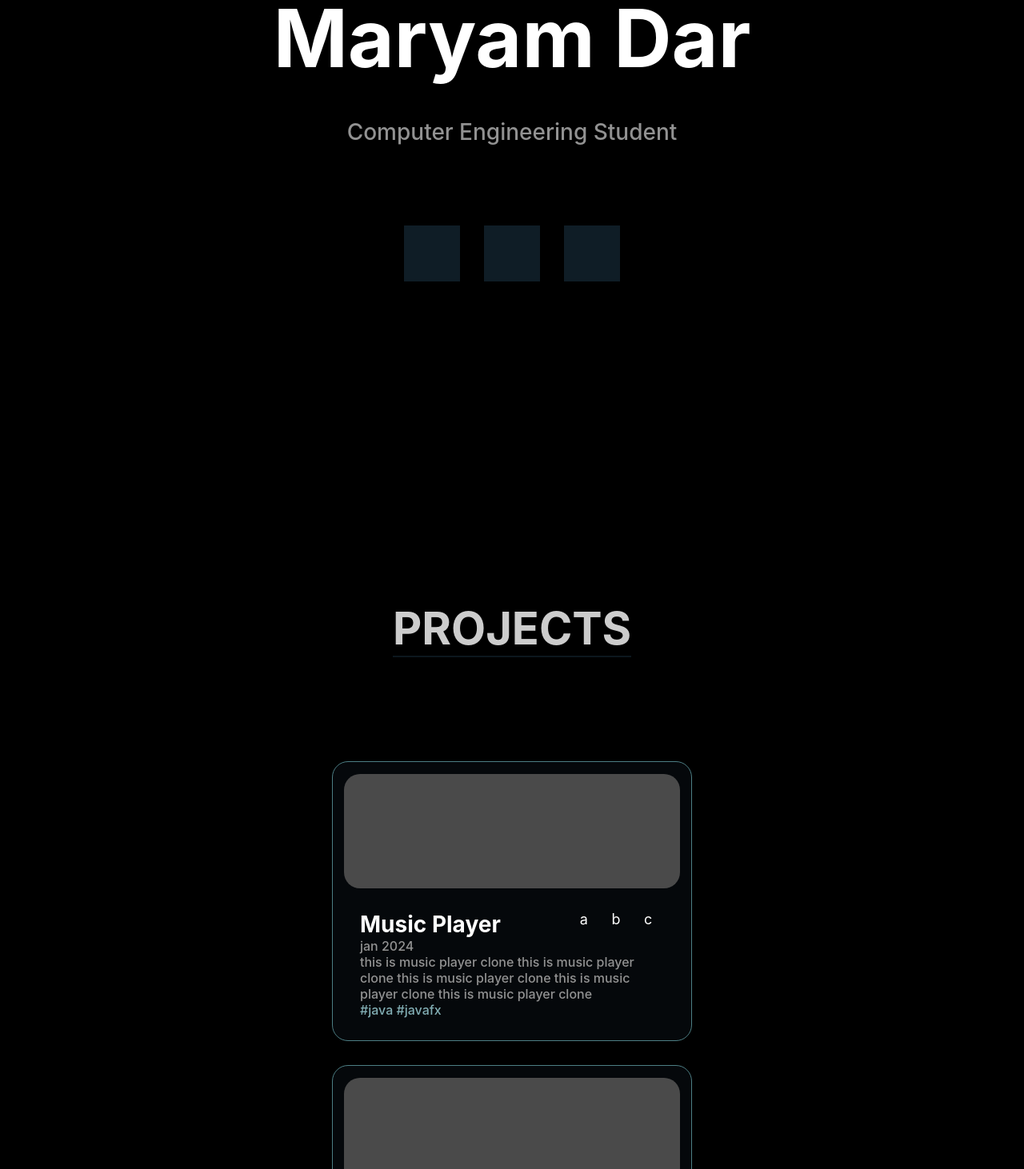
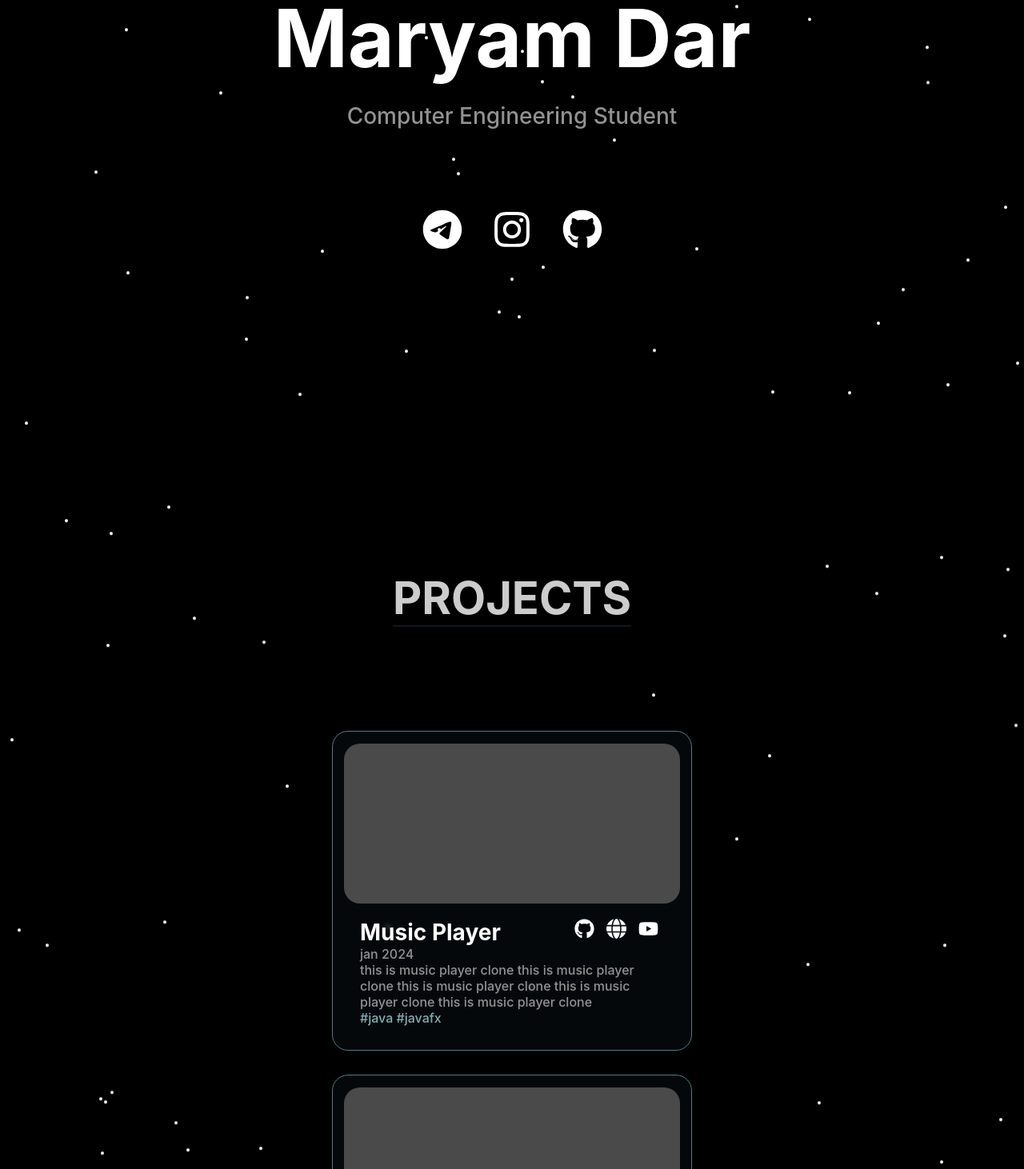
Before and after one commit to marydar/my-react-app, a React (Create React App) app: page / in a window 1280 px wide. Shown: the part 1208-2670 px from the top of the page at 80% size. Built offline with nearby package versions, Linux system fonts and the light colour scheme.

Commit message:
add icons from fontAwsome

```diff
--- a/package.json
+++ b/package.json
@@ -3,6 +3,10 @@
   "version": "0.1.0",
   "private": true,
   "dependencies": {
+    "@fortawesome/fontawesome-svg-core": "^6.6.0",
+    "@fortawesome/free-brands-svg-icons": "^6.6.0",
+    "@fortawesome/free-solid-svg-icons": "^6.6.0",
+    "@fortawesome/react-fontawesome": "^0.2.2",
     "@testing-library/jest-dom": "^5.17.0",
     "@testing-library/react": "^13.4.0",
     "@testing-library/user-event": "^13.5.0",
--- a/src/App.css
+++ b/src/App.css
@@ -1,3 +1,8 @@
+/* change project squre without width  */
+/* change where the scroll ends afdter click on home projects about me in nav */
+/* add skills part for about me and send about me to home */
+/* change coming of the stars with somthing bettter for phone */
+
 *{
   padding: 0px;
   margin: 0px;
@@ -48,6 +53,9 @@
 .App-link {
   color: #61dafb;
 }
+.a{
+  background-color: transparent;
+}
 
 @keyframes App-logo-spin {
   from {
@@ -59,7 +67,7 @@
 }
 .square{
   width: 450px;
-  height: 350px;
+  /* height: 400px; */
   background-color: #0c131b70;
   backdrop-filter: blur(3px);
   border-radius: 20px;
@@ -126,7 +134,7 @@
   color:#929292;
   font-size: 28px;
   font-weight:500;
-  margin-top: 40px;
+  margin-top: 20px;
   margin-bottom: 100px;
   background-color: transparent;
 }
@@ -156,13 +164,13 @@
 .nav{
   /* width: 1300px; */
   height: 60px;
-  background-color: #0f192177;
-  /* opacity: 0.8; */
+  background-color:rgba(162, 240, 250, 0.06);
+  /* opacity: 0.2; */
   position: fixed;
   top: 30px;
   z-index: 9999;
   border-radius: 40px;
-  border:1px solid #1e3b44;
+  /* border:1px solid #1e3b44; */
   display: flex;
   justify-content: center;
   align-items: center;
@@ -173,13 +181,14 @@
 .socialHolder{
   display: flex;
   align-items: center;
-  justify-content: space-around;
+  justify-content: space-evenly;
   width: 300px;
 }
 .social{
-  background-color: #0F1D26;
-  width: 70px;
-  height: 70px;
+  /* background-color: #0F1D26; */
+  width: 50px;
+  height: 50px;
+  cursor: pointer;
 }
 .projTitle{
   color: #ffffff;
@@ -244,13 +253,19 @@
 @media screen and (min-width: 700px) {
   .image{
     width: 420px;
+    height: 200px;
     margin:15px 5px 0px 5px;
   }
   .desc{
     width: 380px;
+    margin-bottom: 30px;
   }
   .description{
     font-size: 16px;
+  }
+  .square{
+    height: 400px;
+
   }
 }
 @media screen and (max-width: 700px) {
@@ -286,15 +301,17 @@
   }
   .square{
     width: 350px;
-    height: 250px;
+    height: 300px;
   }
   .image{
     width: 320px;
+    height: 160px;
     margin:15px 5px 0px 5px;
 
   }
   .desc{
     width: 300px;
+    margin-bottom: 20px;
   }
   .description{
     font-size: 10px;
@@ -335,14 +352,16 @@
   }
   .square{
     width: 300px;
-    height: 200px;
+    height: 280px;
   }
   .image{
     width: 280px;
+    height: 150px;
     margin:10px 10px 0px 10px;
   }
   .desc{
     width: 270px;
+    margin-bottom: 10px;
   }
   .description{
     font-size: 10px;
@@ -384,14 +403,16 @@
   }
   .square{
     width: 250px;
-    height: 180px;
+    height: 210px;
   }
   .image{
     width: 230px;
+    height: 160px;
     margin:10px 10px 0px 10px;
   }
   .desc{
     width: 220px;
+    margin-bottom: 5px;
   }
   .description{
     font-size: 8px;
@@ -507,8 +528,9 @@
 
 
 .desc{
+  /* margin-bottom: 30px; */
   /* width: 380px; */
-  height: 200px;
+  /* height: 200px; */
   background-color: transparent;
   /* background-color: #61dafb; */
   display: flex;
@@ -518,7 +540,7 @@
 }
 .image{
   /* width: 420px; */
-  height: 150px;
+  /* height: 250px; */
   background-color: #4A4A4A;
   border-radius: 20px;
   /* margin:15px 5px 0px 5px; */
@@ -536,6 +558,11 @@
   justify-content:space-around;
   background-color: transparent;
 
+}
+.link{
+  width: 25px;
+  height: 25px;
+  background-color: transparent;
 }
 .desc-center{
   color:#929292;
--- a/src/dev.js
+++ b/src/dev.js
@@ -5,6 +5,17 @@ import React, { useState, useEffect, useRef } from 'react';
 import './App.css';
 import { motion, useScroll, useTransform} from "framer-motion";
 import Project from './project';
+
+import { FontAwesomeIcon } from '@fortawesome/react-fontawesome'
+import { faCoffee } from '@fortawesome/free-solid-svg-icons'
+import { faGlobe } from '@fortawesome/free-solid-svg-icons'
+
+import { faTelegram } from '@fortawesome/free-brands-svg-icons'
+import { faInstagram } from '@fortawesome/free-brands-svg-icons'
+import { faGithub } from '@fortawesome/free-brands-svg-icons'
+import { faYoutube } from '@fortawesome/free-brands-svg-icons'
+
+const element = <FontAwesomeIcon icon={faCoffee} />
 
 function makeProject(){
     const project = new Project("music player", "jan 2024", "this is music player clone", "#java #javafx","links", "imgurl");
@@ -43,9 +54,14 @@ function Square(props){
             <div className='desc-top'>
                 <div className='projectTitle p'>{props.title}</div>
                 <div className='links'>
-                    <div className='link p'>a</div>
+                    {/* <div className='link p'>a</div>
                     <div className='link p'>b</div>
-                    <div className='link p'>c</div>
+                    <div className='link p'>c</div> */}
+
+                    <a href="https://www.w3schools.com" target='_blank' className='link'><FontAwesomeIcon icon={faGithub} className='link' inverse/></a>
+                    <a href="https://www.w3schools.com" target='_blank' className='link'><FontAwesomeIcon icon={faGlobe} className='link' inverse/></a>
+                    <a href="https://www.w3schools.com" target='_blank' className='link'><FontAwesomeIcon icon={faYoutube} className='link' inverse/></a>
+
                 </div>
             </div>
 
@@ -92,6 +108,7 @@ function Dev()  {
     };
 
     useEffect(() => {
+        applyStyles();
         window.addEventListener('mousemove', applyStyles);
         return () => {
           window.removeEventListener('mousemove', applyStyles);
@@ -152,9 +169,10 @@ function Dev()  {
                 <div className='myname'>Maryam Dar</div>
                 <div className='dev'>Computer Engineering Student</div>
                 <div className='socialHolder'>
-                    <div className='social'></div>
-                    <div className='social'></div>
-                    <div className='social'></div>
+                    <a href="https://www.w3schools.com" target='_blank'><FontAwesomeIcon icon={faTelegram} className='social' inverse/></a>
+                    <a href="https://www.w3schools.com" target='_blank'><FontAwesomeIcon icon={faInstagram} className='social' inverse/></a>
+                    <a href="https://github.com/marydar" target='_blank'><FontAwesomeIcon icon={faGithub} className='social' inverse/></a>
+
                 </div>
 
             </div>
```
Also changed, not shown: 1 other file (tests, documents, lock files or other folders).
